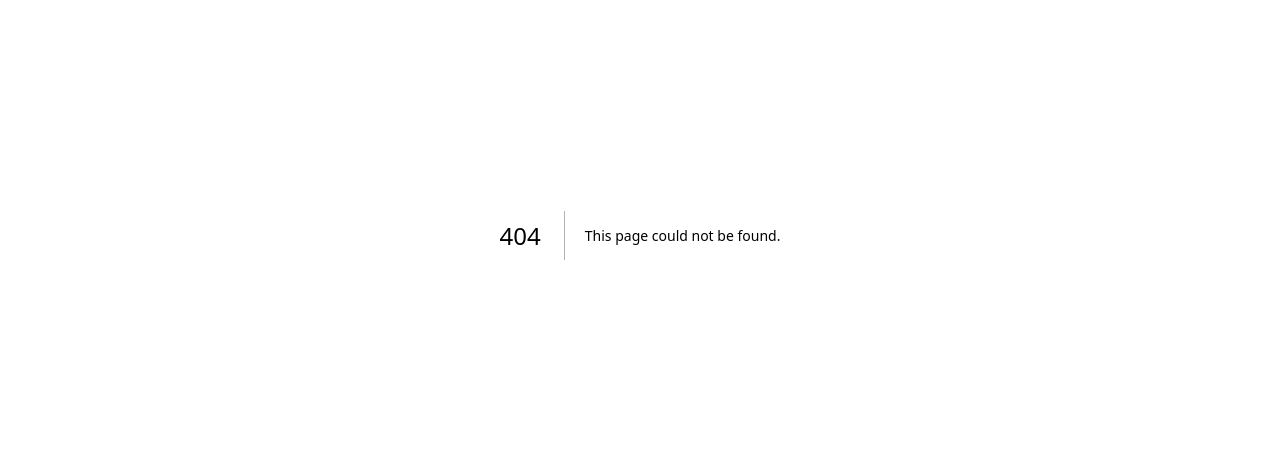
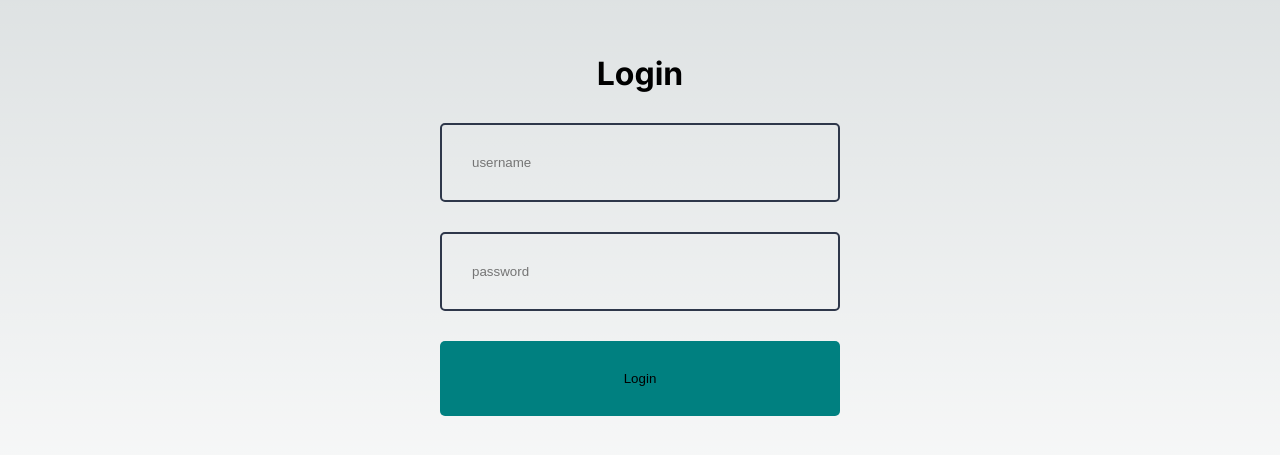
Before and after one commit to grommoovv/dashboard, a Next.js app: page /login in a window 1280 px wide. Before the commit this address had no page. Shown: the part 165-620 px from the top of the page. Built offline with nearby package versions, Linux system fonts and the light colour scheme.

Commit message:
login page

```diff
--- /dev/null
+++ b/src/app/(auth)/login/page.module.css
@@ -0,0 +1,7 @@
+.container {
+  width: 100%;
+  height: 100vh;
+  display: flex;
+  align-items: center;
+  justify-content: center;
+}
--- /dev/null
+++ b/src/app/(auth)/login/page.tsx
@@ -0,0 +1,12 @@
+import styles from './page.module.css'
+import { LoginForm } from '@/widgets/loginForm'
+
+const LoginPage = () => {
+  return (
+    <div className={styles.container}>
+      <LoginForm />
+    </div>
+  )
+}
+
+export default LoginPage
```
